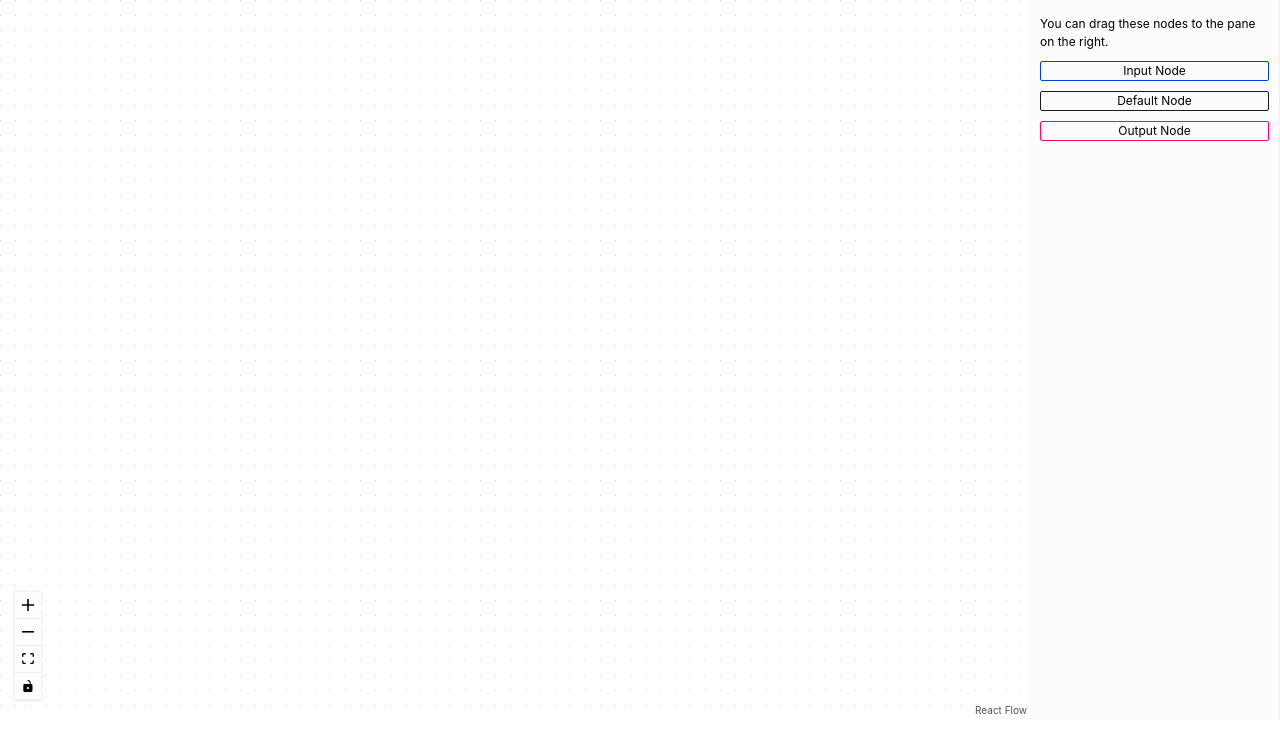
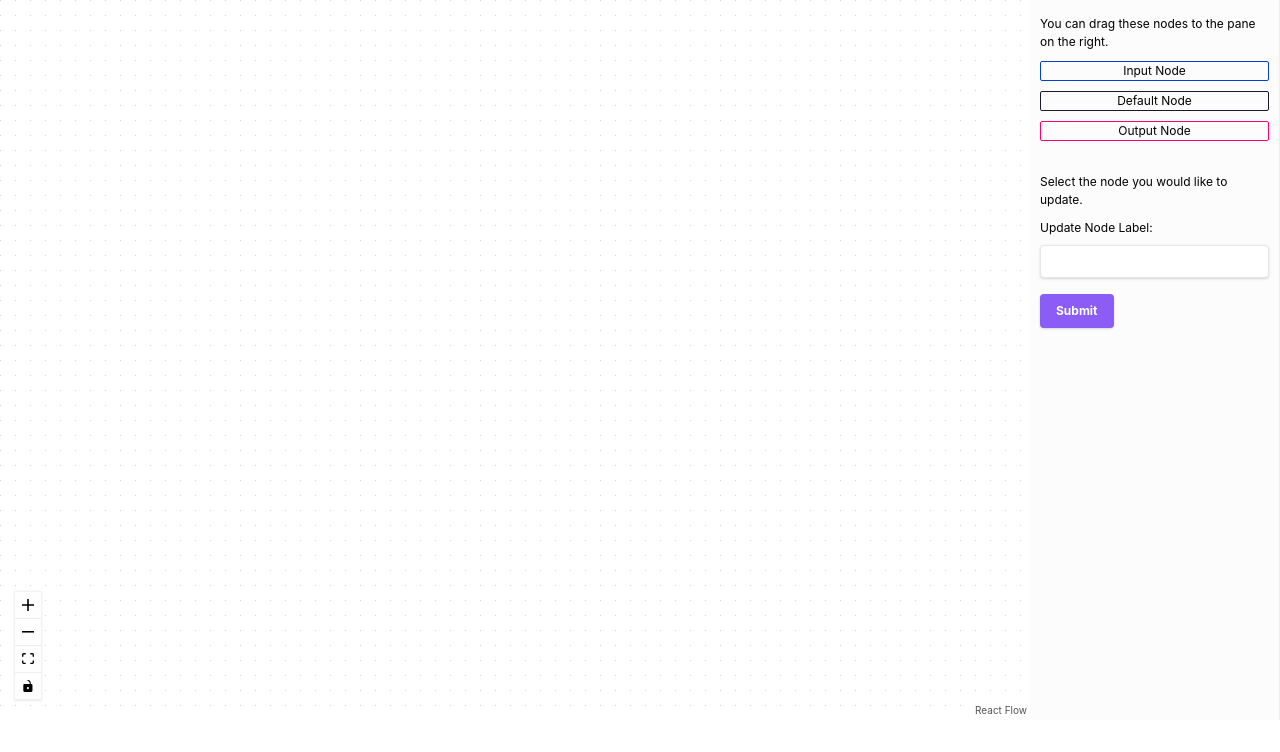
Before and after one commit to hamza15/visualize-ci, a React (Create React App) app: page / in a window 1280 px wide. Shown: the top 752 px of the page. Built offline with nearby package versions, Linux system fonts and the light colour scheme.

Commit message:
submit button for updating node label

```diff
--- a/src/components/DrawPipeline.js
+++ b/src/components/DrawPipeline.js
@@ -19,8 +19,8 @@ const initialElements = [
 ]
 
 
-let id = 0;
-const getId = () => `dndnode_${id++}`;
+let id = 2;
+const getId = () => `${id++}`;
 
 
 const DrawPipeline = () => {
@@ -56,6 +56,7 @@ const DrawPipeline = () => {
     };
 
     setElements((es) => es.concat(newNode));
+    console.log(elements)
   };
 
     const [elements, setElements] = useState(initialElements)
@@ -72,6 +73,11 @@ const DrawPipeline = () => {
     // }
 
     const onConnect = (params) => setElements(e => addEdge(params,e));
+
+    const updateNode = (e) => {
+        e.preventDefault()
+        console.log(e.target[0].value)
+    }
 
     //ADD CONDITION TO SHOW THIS PAGE OR Config.js component
 
@@ -99,7 +105,7 @@ const DrawPipeline = () => {
                         />
                     </ReactFlow>
                     </div>
-                <Sidebar />
+                <Sidebar updateNode={updateNode}/>
                 </ReactFlowProvider>
         </div>
             // </Fragment>
--- a/src/components/Sidebar.js
+++ b/src/components/Sidebar.js
@@ -1,10 +1,15 @@
 import React from 'react';
 
-const Sidebar = () => {
+const Sidebar = (props) => {
     const onDragStart = (event, nodeType) => {
       event.dataTransfer.setData('application/reactflow', nodeType);
       event.dataTransfer.effectAllowed = 'move';
     };
+
+    const onSubmit = (e) => {
+      e.preventDefault();
+      props.updateNode(e)
+    }
 
     return (
       <aside>
@@ -18,6 +23,17 @@ const Sidebar = () => {
         <div className="dndnode output" onDragStart={(event) => onDragStart(event, 'output')} draggable>
           Output Node
         </div>
+
+        <div>
+        <div className="mt-8 description">Select the node you would like to update.</div>
+          <form onSubmit={onSubmit}>
+            <label>
+              Update Node Label:
+              <input className="mt-2 shadow appearance-none border rounded w-full py-2 px-3 text-gray-700 leading-tight focus:outline-none focus:shadow-outline" type="text" name="name" />
+            </label>
+            <input type="submit" value="Submit" className="mt-4 shadow bg-purple-500 hover:bg-purple-400 focus:shadow-outline focus:outline-none text-white font-bold py-2 px-4 rounded"/>
+          </form>
+          </div>
       </aside>
     );
 };
```
Lines whose indentation alone changed are shown as unchanged.
